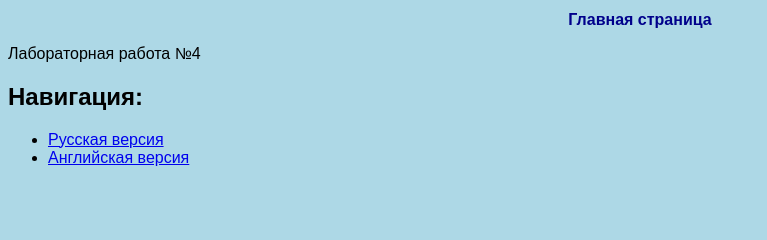
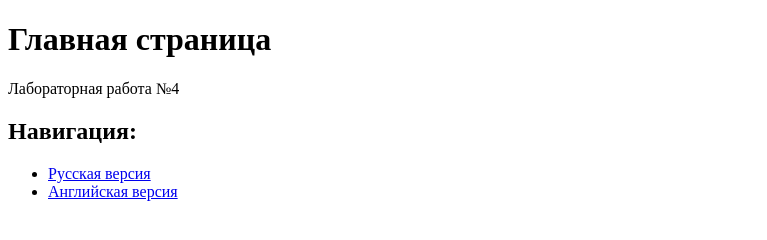
Before and after one commit to Synaru/lab4, a plain HTML site: page index.html in a window 1280 px wide. Shown: the whole page, without its empty margins (0-767 px from the left). Drawn offline with Linux system fonts and the light colour scheme.

Commit message:
Update index.html

```diff
--- a/index.html
+++ b/index.html
@@ -3,18 +3,6 @@
 <head>
     <meta charset="UTF-8">
     <title>Главная страница</title>
-    <style>
-        body {
-            font-family: Arial, sans-serif;
-            background-color: lightblue;
-        }
-
-        h1 {
-            color: darkblue;
-            text-align: center;
-            font-size: 16px;
-        }
-    </style>
 </head>
 <body>
     <h1>Главная страница</h1>
```
